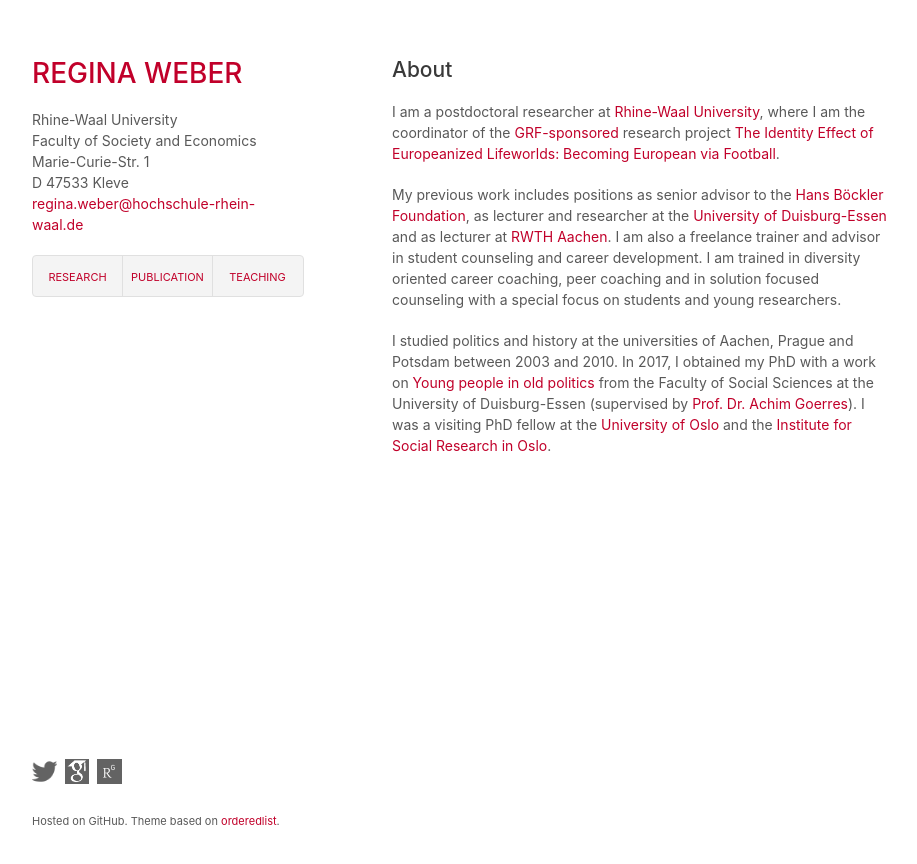
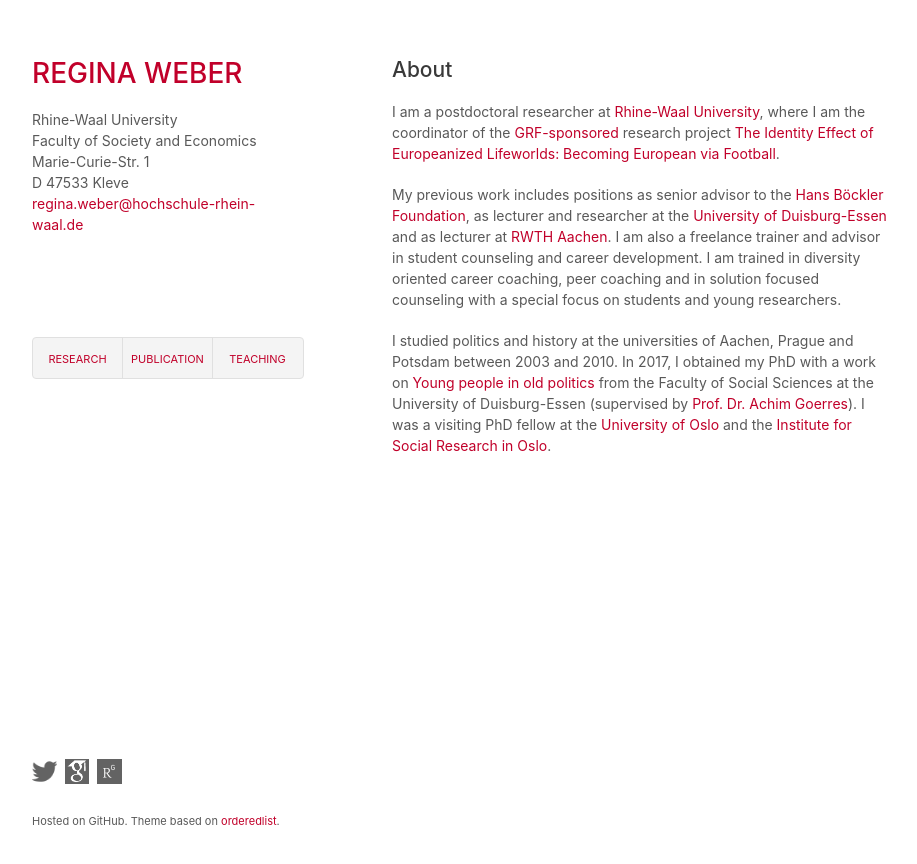
Before and after one commit to robertocabreratapia/robertocabreratapia.github.io, a Jekyll site: the page built from index.html, in a window 1280 px wide. Shown: the top 864 px of the page, without its empty margins (178-1095 px from the left). Built offline with Jekyll 4.4.1, drawn with Linux system fonts in a browser that asks for light colours.

Commit message:
Update default.html

```diff
--- a/_layouts/default.html
+++ b/_layouts/default.html
@@ -15,15 +15,12 @@
         <br>Marie-Curie-Str. 1
         <br>D 47533 Kleve
         <br><a href="mailto:#">regina.weber@hochschule-rhein-waal.de</a></p>
-        <p></p>
-        <p></p>
+        <p>&nbsp;</p>
+        <p>&nbsp;</p>
         <ul><li><a href="http://reginaweber.github.io/research.html">RESEARCH</a></li>
           <li><a href="http://reginaweber.github.io/publication.html">PUBLICATION</a></li>
           <li><a href="http://reginaweber.github.io/teaching.html">TEACHING</a></li>
         </ul>
-        <!--<h3><a href="http://reginaweber.github.io/research.html">RESEARCH</a></br>
-          <a href="http://reginaweber.github.io/teaching.html">TEACHING</a></br>
-          <a href="http://reginaweber.github.io/publication.html">PUBLICATION</a></h3> -->
         <br/><br>
 
 </header>
```
